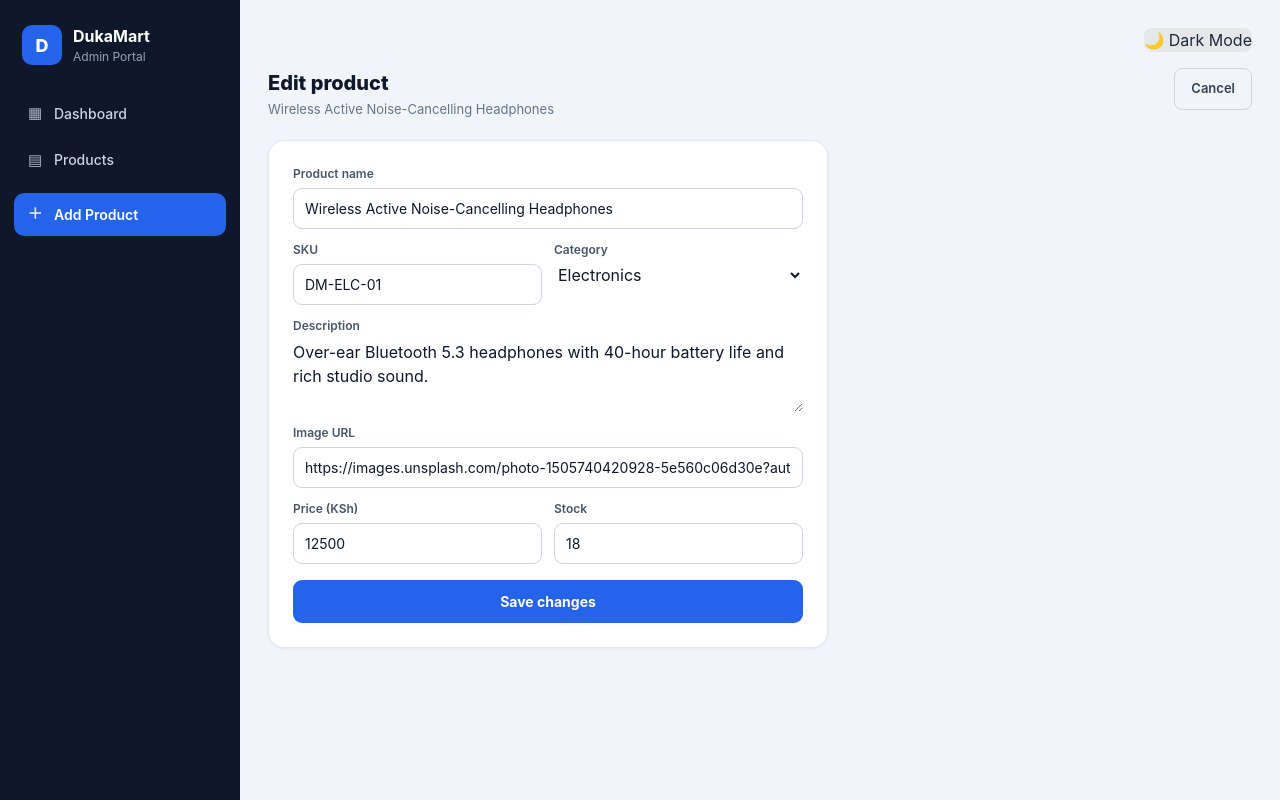
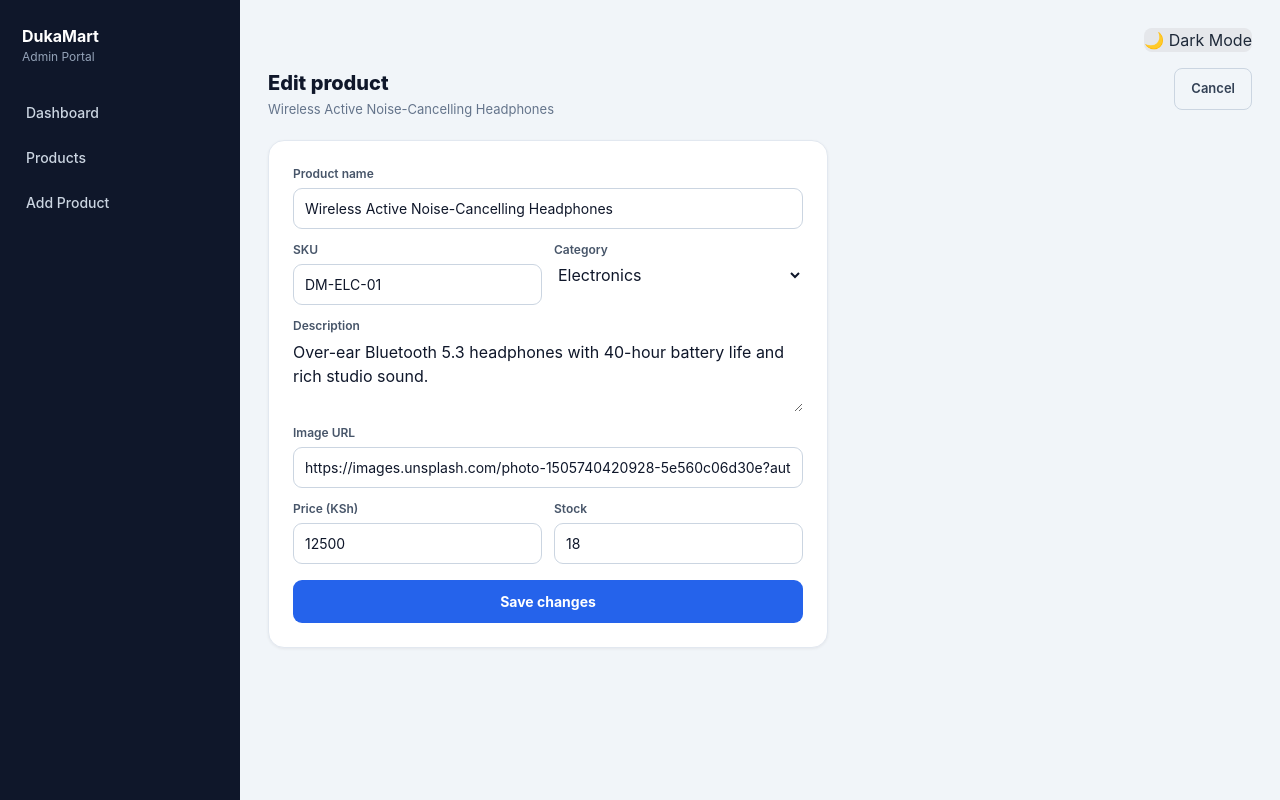
Before and after one commit to Wendy400/Duka-Mart, a React (Vite) app: page /products/1/edit in a window 1280 px wide. Built offline with nearby package versions, Linux system fonts and the light colour scheme.

Commit message:
Revert "style(sidebar): add logo badge, icons, and CTA button like sanyu nav"
This reverts commit c7b3125b48eb0cf03f44a90d03f192ba8a938000.

```diff
--- a/src/App.css
+++ b/src/App.css
@@ -44,20 +44,6 @@
   color: #fff;
 }
 
-.sidebar-logo {
-  width: 40px;
-  height: 40px;
-  border-radius: 10px;
-  background: #2563eb;
-  color: #fff;
-  display: flex;
-  align-items: center;
-  justify-content: center;
-  font-weight: 800;
-  font-size: 18px;
-  flex: 0 0 auto;
-}
-
 .sidebar-brand img {
   width: 40px;
   height: 40px;
@@ -91,14 +77,6 @@
   color: #cbd5e1;
   font-size: 14px;
   font-weight: 500;
-  transition: background 0.15s, color 0.15s;
-}
-
-.sidebar-icon {
-  font-size: 15px;
-  width: 18px;
-  text-align: center;
-  opacity: 0.85;
 }
 
 .sidebar-link:hover {
@@ -108,19 +86,6 @@
 
 .sidebar-link.active {
   background: #2563eb;
-  color: #fff;
-}
-
-/* CTA link — filled button like sanyu's "Apply Now" */
-.sidebar-cta {
-  margin-top: 8px;
-  background: #2563eb;
-  color: #fff;
-  font-weight: 600;
-}
-
-.sidebar-cta:hover {
-  background: #1d4ed8;
   color: #fff;
 }
 
--- a/src/components/SideBar.jsx
+++ b/src/components/SideBar.jsx
@@ -7,7 +7,6 @@ function SideBar() {
   return (
     <aside className="sidebar">
       <div className="sidebar-brand">
-        <div className="sidebar-logo">D</div>
         <div>
           <div className="sidebar-title">DukaMart</div>
           <div className="sidebar-sub">Admin Portal</div>
@@ -16,17 +15,14 @@ function SideBar() {
 
       <nav className="sidebar-links">
         <NavLink to="/" end className={linkClass}>
-          <span className="sidebar-icon">▦</span>
           Dashboard
         </NavLink>
 
         <NavLink to="/products" end className={linkClass}>
-          <span className="sidebar-icon">▤</span>
           Products
         </NavLink>
 
-        <NavLink to="/products/new" end className="sidebar-link sidebar-cta">
-          <span className="sidebar-icon">＋</span>
+        <NavLink to="/products/new" end className={linkClass}>
           Add Product
         </NavLink>
       </nav>
```
